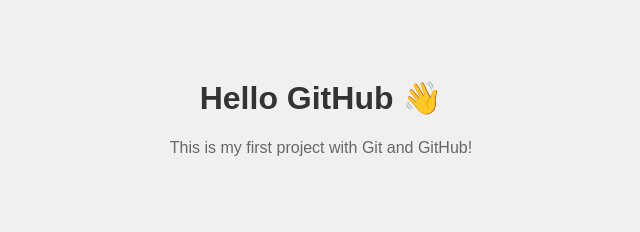
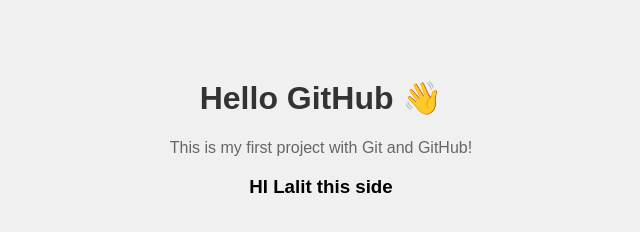
Before and after one commit to PrathmeshBangde/Learning, a plain HTML site: page frontend/index.html in a window 1280 px wide. Shown: the whole page, without its empty margins (319-959 px from the left). Drawn offline with Linux system fonts and the light colour scheme.

Commit message:
Lalit this side

```diff
--- a/frontend/index.html
+++ b/frontend/index.html
@@ -9,5 +9,6 @@
 <body>
   <h1>Hello GitHub 👋</h1>
   <p>This is my first project with Git and GitHub!</p>
+  <h3>HI Lalit this side </h3>
 </body>
 </html>
```
